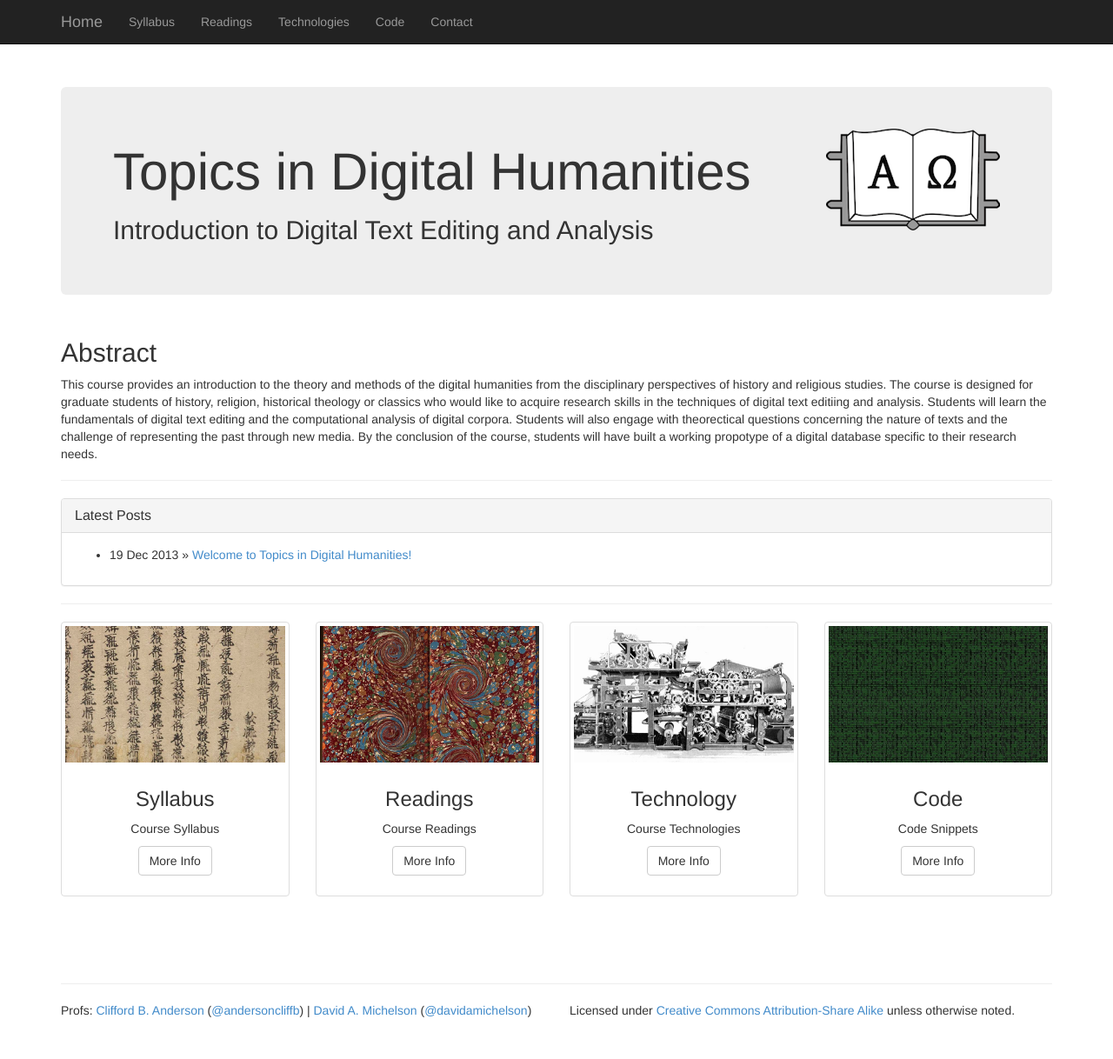
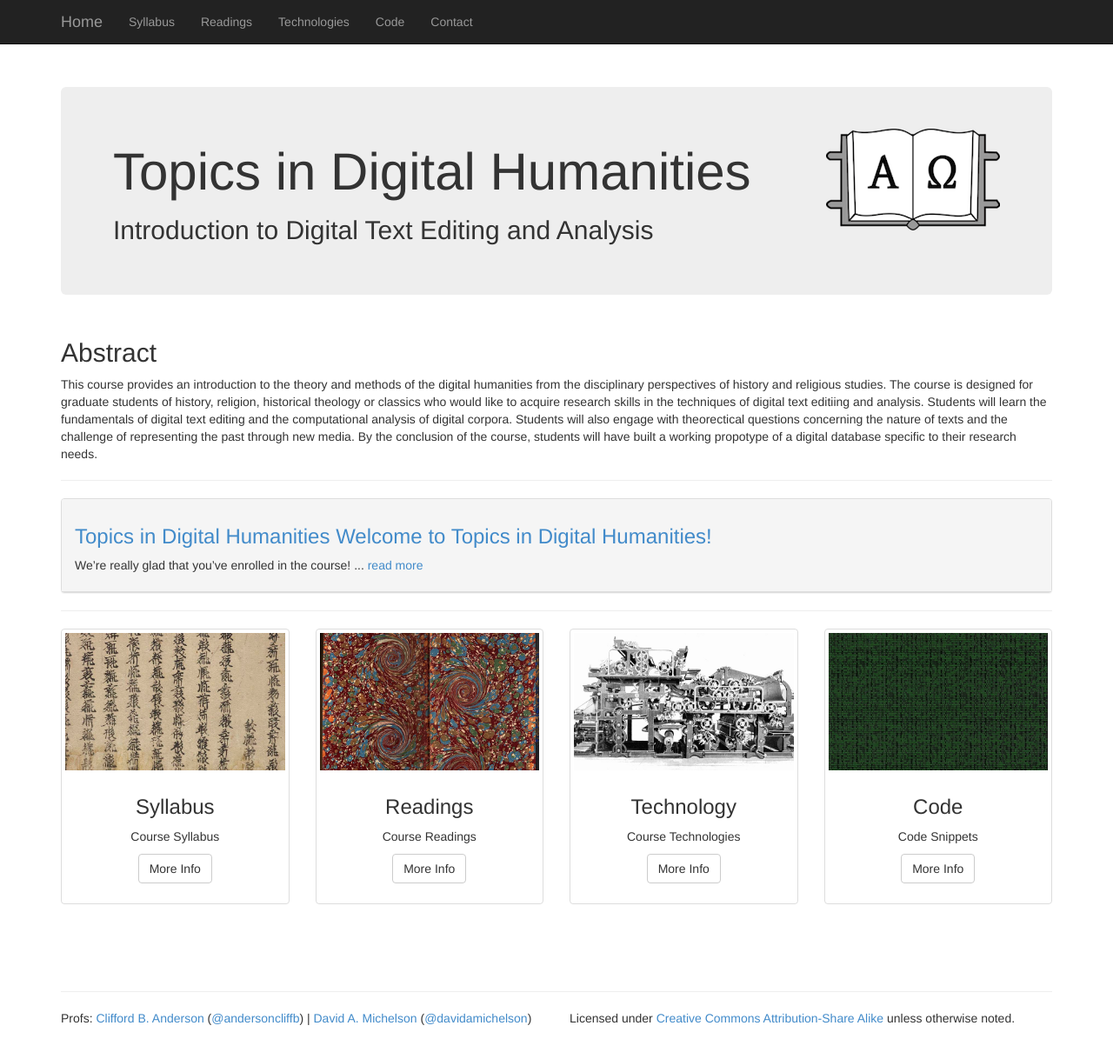
Before and after one commit to Ramona2020/paralipomena.github.io, a Jekyll site: the page built from index.html, in a window 1280 px wide and 1241 px high. Shown: the top 1218 px of the window at 87% size. Built offline with Jekyll 4.4.1, drawn with Linux system fonts in a browser that asks for light colours; Markdown is read by kramdown in place of the engine named in the settings.

Commit message:
Updated blog feature

```diff
--- /dev/null
+++ b/_includes/post_detail.html
@@ -0,0 +1,13 @@
+<!--See https://gist.github.com/nimbupani/1421828 -->
+<div>
+	<h3 class="entry-title">
+		{% if page.title %}
+		<a href="{{ root_url }}{{ page.url }}">{{ page.title }}</a>
+		{% endif %}
+		{% if post.title %}
+		<a href="{{ root_url }}{{ post.url }}">{{ post.title }}</a>
+		{% endif %}
+	</h3>
+		<p class="entry-content">{{ post.content | strip_html | truncatewords:75}}... <a href="{{ root_url }}{{ post.url }}">read more</a>
+		</p>
+</div>
--- a/index.html
+++ b/index.html
@@ -20,15 +20,11 @@ title: Topics in Digital Humanities
 
 <div class="panel panel-default">
 	<div class="panel-heading">
-		<h3 class="panel-title">Latest Posts</h3>
-	</div>
-	<div class="panel-body">
-		<div id="home">
-			<ul class="posts">
-				{% for post in site.posts %}
-				<li><span>{{ post.date | date_to_string }}</span> &raquo; <a href="{{ post.url }}">{{ post.title }}</a></li>
-				{% endfor %}
-			</ul>
+		<!-- See https://gist.github.com/nimbupani/1421828 -->
+		<div class="blog-index">
+  			{% assign post = site.posts.first %}
+  			{% assign content = post.content %}
+  			{% include post_detail.html %}
 		</div>
 	</div>
 </div>
```
Also changed, not shown: _layouts/blog.html (added, +18 -0 lines), blog/index.html (added, +29 -0 lines), 8 other files.
